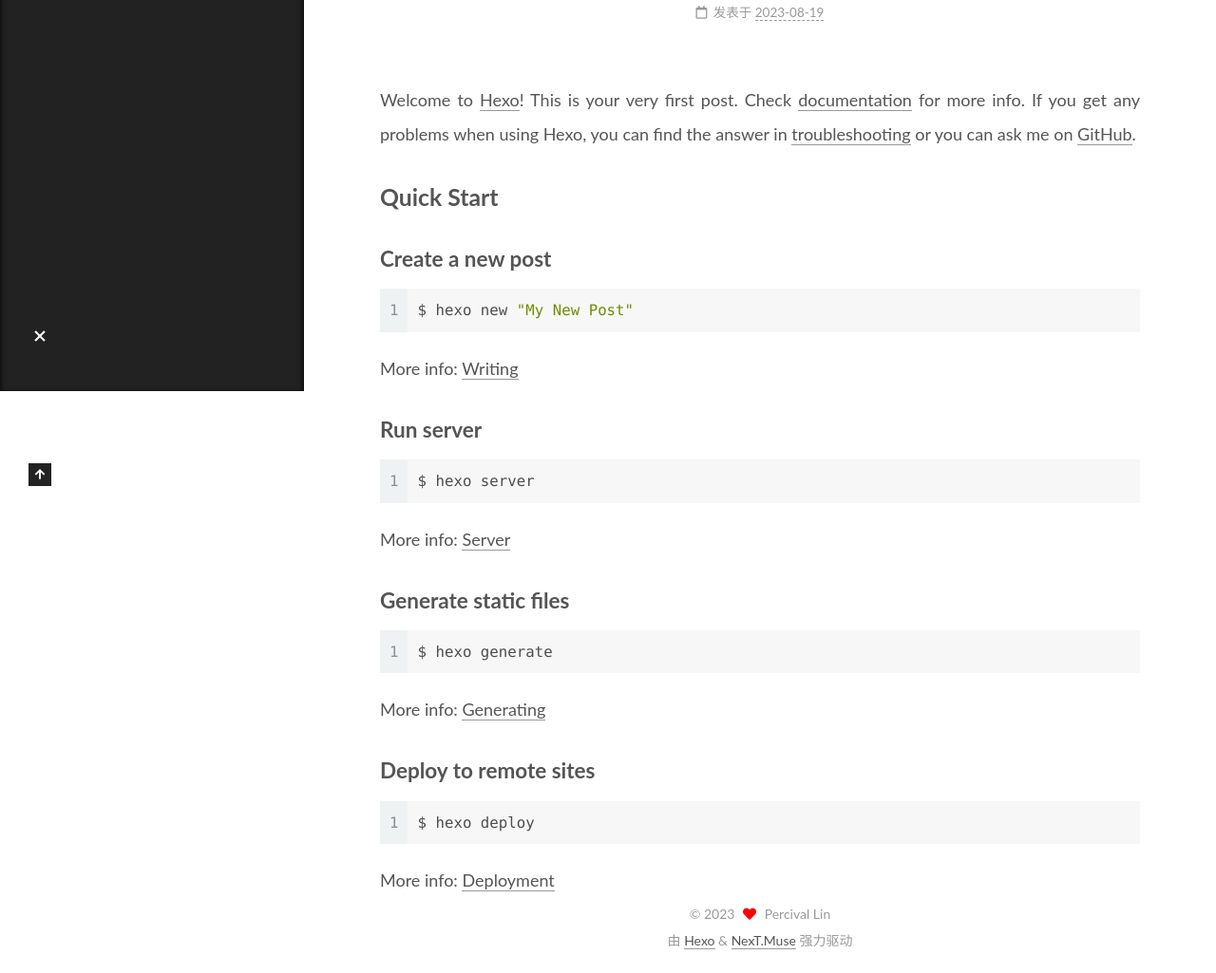
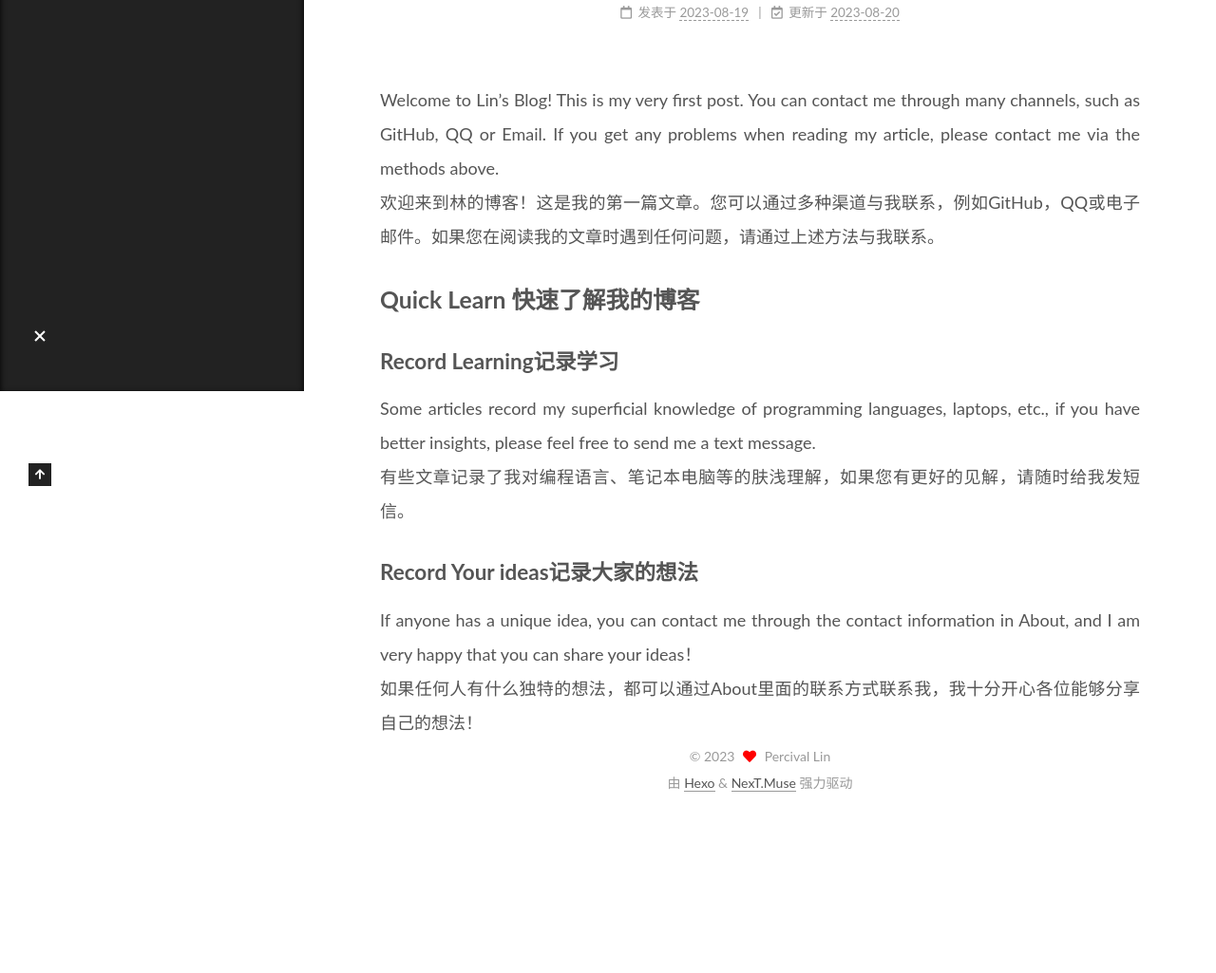
Before and after one commit to PercivalLin/PercivalLin.github.io, a plain HTML site: page 2023/08/19/hello-world/index.html in a window 1280 px wide. Shown: the part 388-1413 px from the top of the page at 95% size. After the commit the page ends 1247 px from the top, so only its background shows below. Drawn offline with Linux system fonts and the light colour scheme.

Commit message:
Site updated: 2023-08-20 21:25:35

```diff
--- a/2023/08/19/hello-world/index.html
+++ b/2023/08/19/hello-world/index.html
@@ -20,15 +20,15 @@
     var CONFIG = {"hostname":"example.com","root":"/","scheme":"Muse","version":"7.8.0","exturl":false,"sidebar":{"position":"left","display":"post","padding":18,"offset":12,"onmobile":false},"copycode":{"enable":false,"show_result":false,"style":null},"back2top":{"enable":true,"sidebar":false,"scrollpercent":false},"bookmark":{"enable":false,"color":"#222","save":"auto"},"fancybox":false,"mediumzoom":false,"lazyload":false,"pangu":false,"comments":{"style":"tabs","active":null,"storage":true,"lazyload":false,"nav":null},"algolia":{"hits":{"per_page":10},"labels":{"input_placeholder":"Search for Posts","hits_empty":"We didn't find any results for the search: ${query}","hits_stats":"${hits} results found in ${time} ms"}},"localsearch":{"enable":false,"trigger":"auto","top_n_per_article":1,"unescape":false,"preload":false},"motion":{"enable":true,"async":false,"transition":{"post_block":"fadeIn","post_header":"slideDownIn","post_body":"slideDownIn","coll_header":"slideLeftIn","sidebar":"slideUpIn"}}};
   </script>
 
-  <meta name="description" content="Welcome to Hexo! This is your very first post. Check documentation for more info. If you get any problems when using Hexo, you can find the answer in troubleshooting or you can ask me on GitHub. Quick">
+  <meta name="description" content="Welcome to Lin’s Blog! This is my very first post. You can contact me through many channels, such as GitHub, QQ or Email. If you get any problems when reading my article, please contact me via the met">
 <meta property="og:type" content="article">
 <meta property="og:title" content="Hello World">
 <meta property="og:url" content="http://example.com/2023/08/19/hello-world/index.html">
 <meta property="og:site_name" content="Lin&#39;s Blog">
-<meta property="og:description" content="Welcome to Hexo! This is your very first post. Check documentation for more info. If you get any problems when using Hexo, you can find the answer in troubleshooting or you can ask me on GitHub. Quick">
+<meta property="og:description" content="Welcome to Lin’s Blog! This is my very first post. You can contact me through many channels, such as GitHub, QQ or Email. If you get any problems when reading my article, please contact me via the met">
 <meta property="og:locale" content="zh_CN">
 <meta property="article:published_time" content="2023-08-19T02:17:36.407Z">
-<meta property="article:modified_time" content="2023-08-19T02:17:36.407Z">
+<meta property="article:modified_time" content="2023-08-20T13:25:27.755Z">
 <meta property="article:author" content="Percival Lin">
 <meta name="twitter:card" content="summary">
 
@@ -176,6 +176,13 @@
 
               <time title="创建时间：2023-08-19 10:17:36" itemprop="dateCreated datePublished" datetime="2023-08-19T10:17:36+08:00">2023-08-19</time>
             </span>
+              <span class="post-meta-item">
+                <span class="post-meta-item-icon">
+                  <i class="far fa-calendar-check"></i>
+                </span>
+                <span class="post-meta-item-text">更新于</span>
+                <time title="修改时间：2023-08-20 21:25:27" itemprop="dateModified" datetime="2023-08-20T21:25:27+08:00">2023-08-20</time>
+              </span>
 
 
 
@@ -188,19 +195,9 @@
     <div class="post-body" itemprop="articleBody">
 
 
-        <p>Welcome to <a target="_blank" rel="noopener" href="https://hexo.io/">Hexo</a>! This is your very first post. Check <a target="_blank" rel="noopener" href="https://hexo.io/docs/">documentation</a> for more info. If you get any problems when using Hexo, you can find the answer in <a target="_blank" rel="noopener" href="https://hexo.io/docs/troubleshooting.html">troubleshooting</a> or you can ask me on <a target="_blank" rel="noopener" href="https://github.com/hexojs/hexo/issues">GitHub</a>.</p>
-<h2 id="Quick-Start"><a href="#Quick-Start" class="headerlink" title="Quick Start"></a>Quick Start</h2><h3 id="Create-a-new-post"><a href="#Create-a-new-post" class="headerlink" title="Create a new post"></a>Create a new post</h3><figure class="highlight bash"><table><tr><td class="gutter"><pre><span class="line">1</span><br></pre></td><td class="code"><pre><span class="line">$ hexo new <span class="string">&quot;My New Post&quot;</span></span><br></pre></td></tr></table></figure>
-
-<p>More info: <a target="_blank" rel="noopener" href="https://hexo.io/docs/writing.html">Writing</a></p>
-<h3 id="Run-server"><a href="#Run-server" class="headerlink" title="Run server"></a>Run server</h3><figure class="highlight bash"><table><tr><td class="gutter"><pre><span class="line">1</span><br></pre></td><td class="code"><pre><span class="line">$ hexo server</span><br></pre></td></tr></table></figure>
-
-<p>More info: <a target="_blank" rel="noopener" href="https://hexo.io/docs/server.html">Server</a></p>
-<h3 id="Generate-static-files"><a href="#Generate-static-files" class="headerlink" title="Generate static files"></a>Generate static files</h3><figure class="highlight bash"><table><tr><td class="gutter"><pre><span class="line">1</span><br></pre></td><td class="code"><pre><span class="line">$ hexo generate</span><br></pre></td></tr></table></figure>
-
-<p>More info: <a target="_blank" rel="noopener" href="https://hexo.io/docs/generating.html">Generating</a></p>
-<h3 id="Deploy-to-remote-sites"><a href="#Deploy-to-remote-sites" class="headerlink" title="Deploy to remote sites"></a>Deploy to remote sites</h3><figure class="highlight bash"><table><tr><td class="gutter"><pre><span class="line">1</span><br></pre></td><td class="code"><pre><span class="line">$ hexo deploy</span><br></pre></td></tr></table></figure>
-
-<p>More info: <a target="_blank" rel="noopener" href="https://hexo.io/docs/one-command-deployment.html">Deployment</a></p>
+        <p>Welcome to Lin’s Blog! This is my very first post. You can contact me through many channels, such as GitHub, QQ or Email. If you get any problems when reading my article, please contact me via the methods above.<br>欢迎来到林的博客！这是我的第一篇文章。您可以通过多种渠道与我联系，例如GitHub，QQ或电子邮件。如果您在阅读我的文章时遇到任何问题，请通过上述方法与我联系。</p>
+<h2 id="Quick-Learn-快速了解我的博客"><a href="#Quick-Learn-快速了解我的博客" class="headerlink" title="Quick Learn 快速了解我的博客"></a>Quick Learn 快速了解我的博客</h2><h3 id="Record-Learning记录学习"><a href="#Record-Learning记录学习" class="headerlink" title="Record Learning记录学习"></a>Record Learning记录学习</h3><p>Some articles record my superficial knowledge of programming languages, laptops, etc., if you have better insights, please feel free to send me a text message.<br>有些文章记录了我对编程语言、笔记本电脑等的肤浅理解，如果您有更好的见解，请随时给我发短信。</p>
+<h3 id="Record-Your-ideas记录大家的想法"><a href="#Record-Your-ideas记录大家的想法" class="headerlink" title="Record Your ideas记录大家的想法"></a>Record Your ideas记录大家的想法</h3><p>If anyone has a unique idea, you can contact me through the contact information in About, and I am very happy that you can share your ideas！<br>如果任何人有什么独特的想法，都可以通过About里面的联系方式联系我，我十分开心各位能够分享自己的想法！</p>
 
     </div>
 
@@ -271,7 +268,7 @@
 
       <!--noindex-->
       <div class="post-toc-wrap sidebar-panel">
-          <div class="post-toc motion-element"><ol class="nav"><li class="nav-item nav-level-2"><a class="nav-link" href="#Quick-Start"><span class="nav-number">1.</span> <span class="nav-text">Quick Start</span></a><ol class="nav-child"><li class="nav-item nav-level-3"><a class="nav-link" href="#Create-a-new-post"><span class="nav-number">1.1.</span> <span class="nav-text">Create a new post</span></a></li><li class="nav-item nav-level-3"><a class="nav-link" href="#Run-server"><span class="nav-number">1.2.</span> <span class="nav-text">Run server</span></a></li><li class="nav-item nav-level-3"><a class="nav-link" href="#Generate-static-files"><span class="nav-number">1.3.</span> <span class="nav-text">Generate static files</span></a></li><li class="nav-item nav-level-3"><a class="nav-link" href="#Deploy-to-remote-sites"><span class="nav-number">1.4.</span> <span class="nav-text">Deploy to remote sites</span></a></li></ol></li></ol></div>
+          <div class="post-toc motion-element"><ol class="nav"><li class="nav-item nav-level-2"><a class="nav-link" href="#Quick-Learn-%E5%BF%AB%E9%80%9F%E4%BA%86%E8%A7%A3%E6%88%91%E7%9A%84%E5%8D%9A%E5%AE%A2"><span class="nav-number">1.</span> <span class="nav-text">Quick Learn 快速了解我的博客</span></a><ol class="nav-child"><li class="nav-item nav-level-3"><a class="nav-link" href="#Record-Learning%E8%AE%B0%E5%BD%95%E5%AD%A6%E4%B9%A0"><span class="nav-number">1.1.</span> <span class="nav-text">Record Learning记录学习</span></a></li><li class="nav-item nav-level-3"><a class="nav-link" href="#Record-Your-ideas%E8%AE%B0%E5%BD%95%E5%A4%A7%E5%AE%B6%E7%9A%84%E6%83%B3%E6%B3%95"><span class="nav-number">1.2.</span> <span class="nav-text">Record Your ideas记录大家的想法</span></a></li></ol></li></ol></div>
       </div>
       <!--/noindex-->
 
```
Also changed, not shown: index.html (+10 -13 lines).
